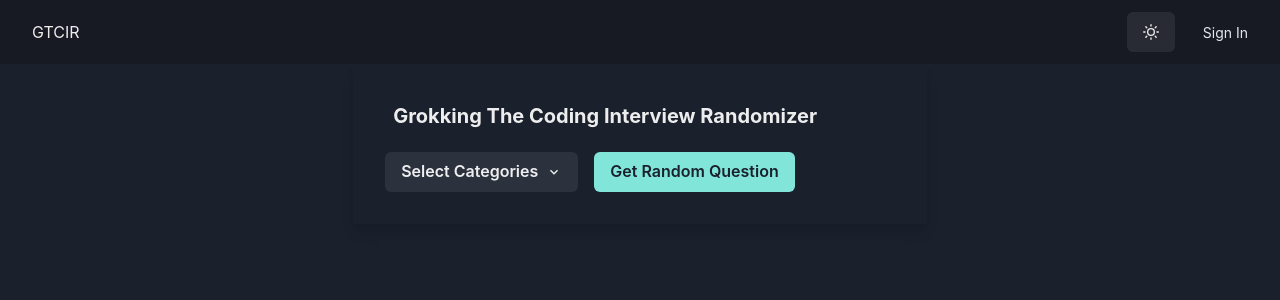
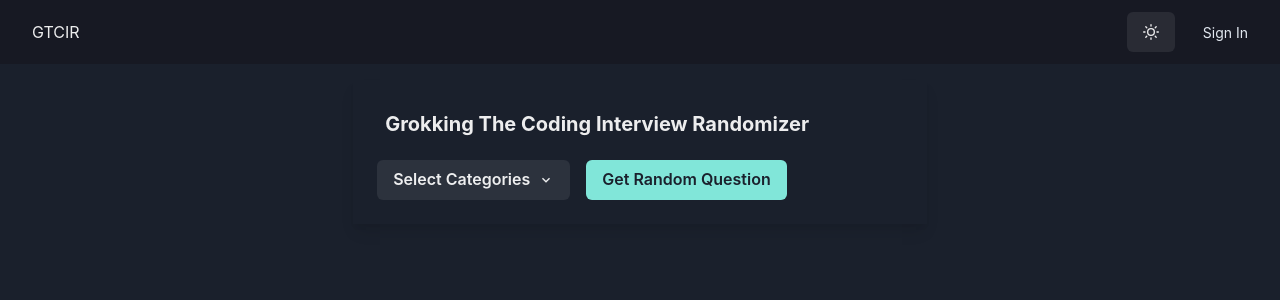
Before and after one commit to alexmcdermid/grokkingTheCodingInterviewRandomizer, a React (Create React App) app: page / in a window 1280 px wide. Shown: the top 300 px of the page. Built offline with nearby package versions, Linux system fonts and the light colour scheme.

Commit message:
fix: styling

```diff
--- a/src/App.js
+++ b/src/App.js
@@ -8,7 +8,7 @@
     <Box>
       <Navbar/>
       <Container>
-        <Box padding="6" boxShadow="lg">
+        <Box padding="4" marginTop={4} boxShadow="lg">
           <Flex gap={4} p={4}>
             <Heading as="h1" size="md">
               Grokking The Coding Interview Randomizer
```
